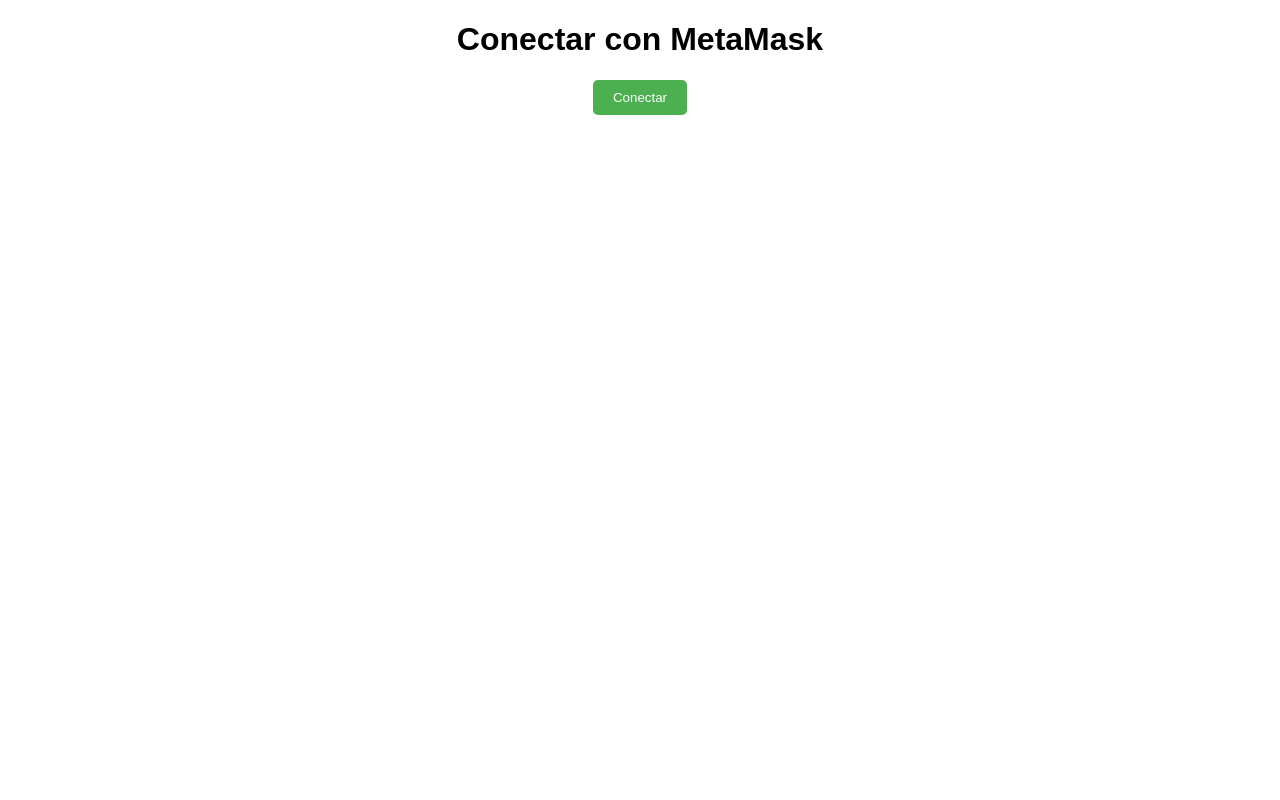
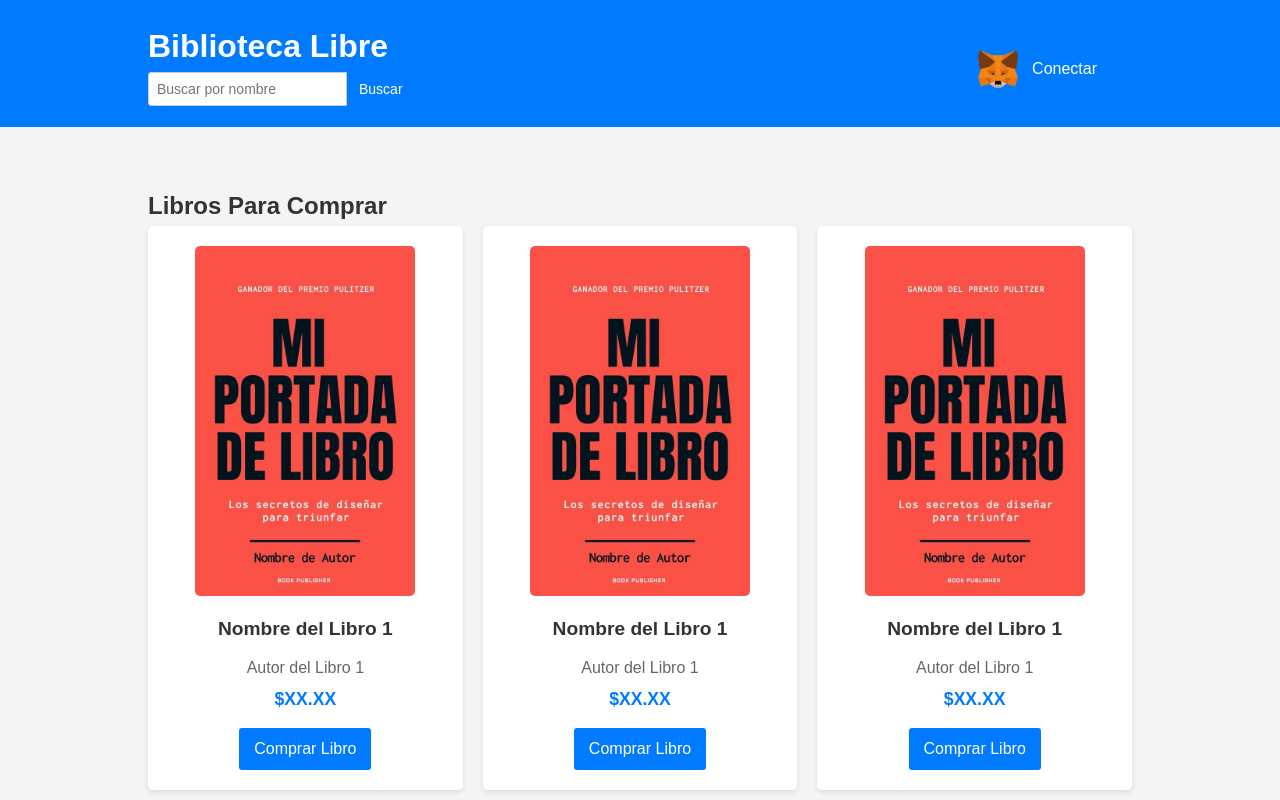
Before and after one commit to manetao/Libreria, a plain HTML site: page index.html in a window 1280 px wide. Shown: the top 800 px of the page. Drawn offline with nearby package versions, Linux system fonts and the light colour scheme.

Commit message:
pantalla inicio

```diff
--- a/index.html
+++ b/index.html
@@ -2,52 +2,89 @@
 <html lang="en">
   <head>
     <meta charset="UTF-8">
-    <title>CryptoZombies front-end</title>
+    <title>Biblioteca Libre</title>
     <script language="javascript" type="text/javascript" src="https://cdnjs.cloudflare.com/ajax/libs/jquery/3.3.1/jquery.min.js"></script>
-    <style>
-        body {
-  font-family: Arial, sans-serif;
-  text-align: center;
-}
-
-#connect-button {
-  background-color: #4CAF50;
-  color: #ffffff;
-  padding: 10px 20px;
-  border: none;
-  border-radius: 5px;
-  cursor: pointer;
-}
-
-#connect-button:hover {
-  background-color: #3e8e41;
-}
-    </style>
+    <link rel="stylesheet" href="styles.css">
   </head>
   <body>
-    <h1>Conectar con MetaMask</h1>
-    <button id="connect-button">Conectar</button>
-    <script>
-      const connectButton = document.getElementById("connect-button");
+    <header>
+      <div class="container">
+          <h1>Biblioteca Libre</h1>
+          <nav>
+              <ul>
+                  <li>
+                      <form class="search-form">
+                          <input type="text" placeholder="Buscar por nombre">
+                          <button type="submit">Buscar</button>
+                      </form>
+                  </li>
+                  <li class="connect-btn">
+                      <a id="connect-button">
+                          <img src="./Imagenes/meta.png" alt="MetaMask Logo">
+                          Conectar
+                      </a>
+                  </li>
+              </ul>
+          </nav>
+      </div>
+  </header>
 
-      connectButton.addEventListener("click", async () => {
-        if (!window.ethereum) {
-          window.location.href = "https://metamask.io/download.html";
-          return;
-        }
-        try {
-          const accounts = await window.ethereum.request({ method: "eth_requestAccounts" });
-          const account = accounts[0];
-          await window.ethereum.request({
-            method: "wallet_switchEthereumChain",
-            params: [{ chainId: "0x61" }]
-          });
-          alert(`Connected to MetaMask with account ${account}!`);
-        } catch (error) {
-          console.error(error);
-          alert(`No se ha podido conectar`);
-        }
-      });
-    </script>
+  <section class="main-content">
+      <div class="container">
+          <h2>Libros Para Comprar</h2>
+              <div class="book-list">
+                  <div class="book">
+                      <img src="./Imagenes/Libro1.jpg" alt="Libro 1">
+                      <h3>Nombre del Libro 1</h3>
+                      <p>Autor del Libro 1</p>
+                      <p class="price">$XX.XX</p>
+                      <a href="#" class="btn">Comprar Libro</a>
+                  </div>
+                  <div class="book">
+                      <img src="./Imagenes/Libro1.jpg" alt="Libro 1">
+                      <h3>Nombre del Libro 1</h3>
+                      <p>Autor del Libro 1</p>
+                      <p class="price">$XX.XX</p>
+                      <a href="#" class="btn">Comprar Libro</a>
+                  </div>
+                  <div class="book">
+                      <img src="./Imagenes/Libro1.jpg" alt="Libro 1">
+                      <h3>Nombre del Libro 1</h3>
+                      <p>Autor del Libro 1</p>
+                      <p class="price">$XX.XX</p>
+                      <a href="#" class="btn">Comprar Libro</a>
+                  </div>
+                  <div class="book">
+                      <img src="./Imagenes/Libro1.jpg" alt="Libro 1">
+                      <h3>Nombre del Libro 1</h3>
+                      <p>Autor del Libro 1</p>
+                      <p class="price">$XX.XX</p>
+                      <a href="#" class="btn">Comprar Libro</a>
+                  </div>
+                  <div class="book">
+                      <img src="./Imagenes/Libro1.jpg" alt="Libro 1">
+                      <h3>Nombre del Libro 1</h3>
+                      <p>Autor del Libro 1</p>
+                      <p class="price">$XX.XX</p>
+                      <a href="#" class="btn">Comprar Libro</a>
+                  </div>
+                  <div class="book">
+                      <img src="./Imagenes/Libro1.jpg" alt="Libro 1">
+                      <h3>Nombre del Libro 1</h3>
+                      <p>Autor del Libro 1</p>
+                      <p class="price">$XX.XX</p>
+                      <a href="#" class="btn">Comprar Libro</a>
+                  </div>
+              </div>
+      </div>
+
+  </section>
+
+  <footer>
+      <div class="container">
+          <p>&copy; 2024 Biblioteca Libre.</p>
+      </div>
+  </footer>
+  <script src="index.js"></script>
   </body>
 </html>
--- /dev/null
+++ b/index.js
@@ -0,0 +1,20 @@
+const connectButton = document.getElementById("connect-button");
+
+      connectButton.addEventListener("click", async () => {
+        if (!window.ethereum) {
+          window.location.href = "https://metamask.io/download.html";
+          return;
+        }
+        try {
+          const accounts = await window.ethereum.request({ method: "eth_requestAccounts" });
+          const account = accounts[0];
+          await window.ethereum.request({
+            method: "wallet_switchEthereumChain",
+            params: [{ chainId: "0x61" }]
+          });
+          alert(`Connected to MetaMask with account ${account}!`);
+        } catch (error) {
+          console.error(error);
+          alert(`No se ha podido conectar`);
+        }
+      });
--- /dev/null
+++ b/styles.css
@@ -0,0 +1,170 @@
+/* Estilos generales */
+* {
+    box-sizing: border-box;
+    margin: 0;
+    padding: 0;
+}
+.connect-btn {
+    float: right;
+    margin-top: -35px;
+}
+
+.connect-btn a {
+    display: inline-block;
+    background-color: #007bff;
+    color: #fff;
+    padding: 8px 15px;
+    text-decoration: none;
+    border-radius: 3px;
+    transition: background-color 0.3s ease;
+}
+
+.connect-btn a img {
+    width: 50px;
+    vertical-align: middle;
+    margin-right: 5px;
+}
+
+.connect-btn a:hover {
+    background-color: #0056b3;
+}
+
+.search-form {
+    display: flex;
+}
+
+.search-form input[type="text"] {
+    padding: 8px;
+    font-size: 14px;
+    border: 1px solid #ccc;
+    border-radius: 3px 0 0 3px;
+    outline: none;
+}
+
+.search-form button {
+    background-color: #007bff;
+    color: #fff;
+    border: none;
+    padding: 8px 12px;
+    font-size: 14px;
+    cursor: pointer;
+    border-radius: 0 3px 3px 0;
+    transition: background-color 0.3s ease;
+}
+
+.search-form button:hover {
+    background-color: #0056b3;
+}
+
+/* Estilos para la barra de navegación */
+nav ul {
+    list-style-type: none;
+}
+
+nav ul li {
+    display: inline-block;
+    margin-right: 20px;
+}
+
+nav ul li a {
+    text-decoration: none;
+    color: #333;
+    font-size: 16px;
+}
+
+nav ul li a:hover {
+    text-decoration: underline;
+}
+/* Otros estilos */
+/* Asegúrate de mantener los estilos anteriores para el resto de la página */
+
+
+body {
+    font-family: Arial, sans-serif;
+    line-height: 1.6;
+    background-color: #f4f4f4;
+    color: #333;
+}
+
+.container {
+    width: 80%;
+    margin: 0 auto;
+    padding: 20px;
+}
+
+header {
+    background-color: #007bff;
+    color: #fff;
+    padding: 1px 0;
+}
+
+header h1 {
+    font-size: 2em;
+}
+
+.main-content {
+    padding: 40px 0;
+}
+
+.book-list {
+    display: grid;
+    grid-template-columns: repeat(auto-fill, minmax(250px, 1fr));
+    gap: 20px;
+}
+
+.book {
+    background-color: #fff;
+    padding: 20px;
+    border-radius: 5px;
+    box-shadow: 0 2px 5px rgba(0,0,0,0.1);
+    text-align: center;
+}
+
+.book img {
+    max-width: 80%;
+    height: auto;
+    border-radius: 5px;
+    margin-bottom: 10px;
+}
+
+.book h3 {
+    font-size: 1.2em;
+    margin-bottom: 10px;
+}
+
+.book p {
+    color: #666;
+    margin-bottom: 5px;
+}
+
+.book .price {
+    font-weight: bold;
+    font-size: 1.1em;
+    color: #007bff;
+}
+
+.book .btn {
+    display: inline-block;
+    background-color: #007bff;
+    color: #fff;
+    padding: 8px 15px;
+    text-decoration: none;
+    border-radius: 3px;
+    margin-top: 10px;
+    transition: background-color 0.3s ease;
+}
+
+.book .btn:hover {
+    background-color: #0056b3;
+}
+
+footer {
+    background-color: #333;
+    color: #fff;
+    padding: 10px 0;
+    text-align: center;
+}
+
+footer p {
+    font-size: 0.9em;
+}
```
Also changed, not shown: Imagenes/Libro1.jpg (added), Imagenes/meta.png (added).
